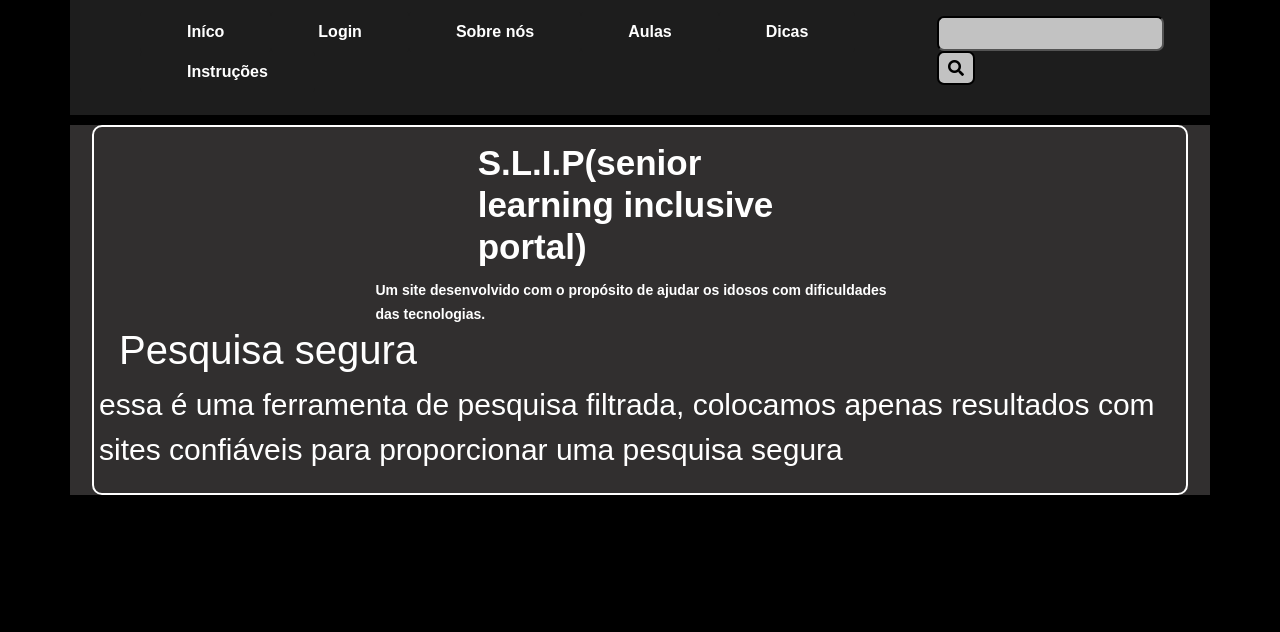
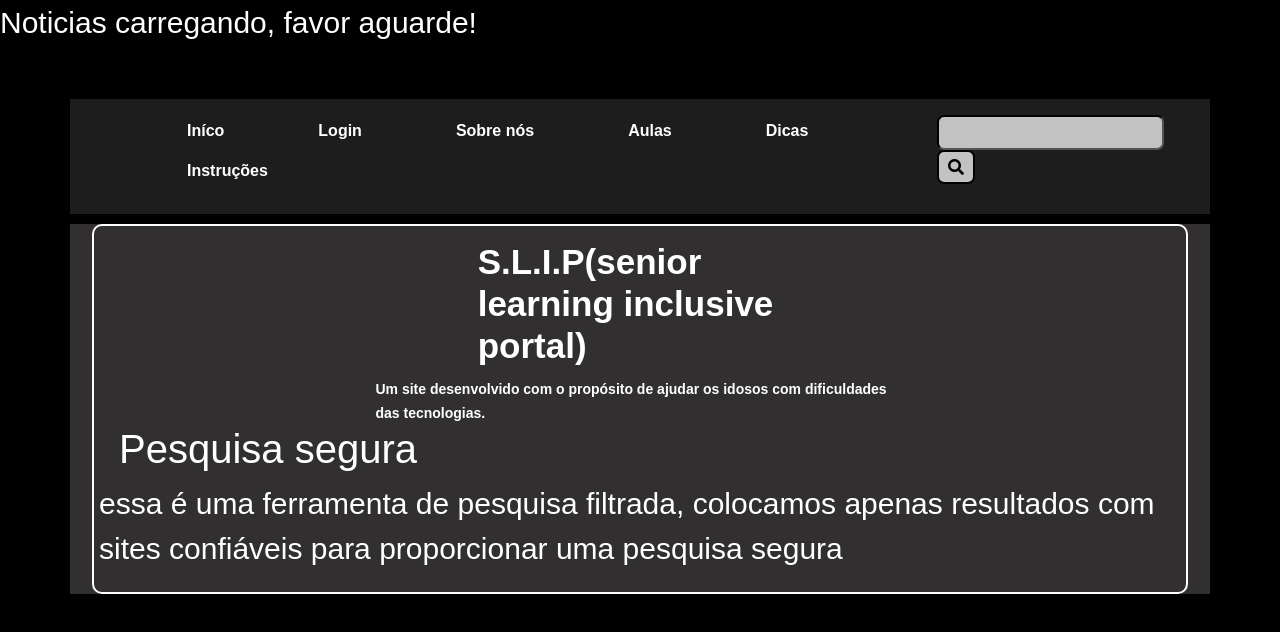
Before and after one commit to ICEI-PUC-Minas-PPLCC-TI/16---Tecnologia-para-idosos---S.L.I.P, a plain HTML site: page S.L.I.P.github.io-main/Site Instrutivo para Idosos 1.0/pesquisasegura.html in a window 1280 px wide. Drawn offline with nearby package versions, Linux system fonts and the light colour scheme; a script that the page names is missing; a web font is replaced by a local one.

Commit message:
Update pesquisasegura.html

```diff
--- a/S.L.I.P.github.io-main/Site Instrutivo para Idosos 1.0/pesquisasegura.html
+++ b/S.L.I.P.github.io-main/Site Instrutivo para Idosos 1.0/pesquisasegura.html
@@ -20,6 +20,9 @@
 
 <body>
 
+  <div class="news-content" id="tela50">
+                <p>Noticias carregando, favor aguarde!</p>
+            </div>
 
     <header class="container header">
         <nav>
```
